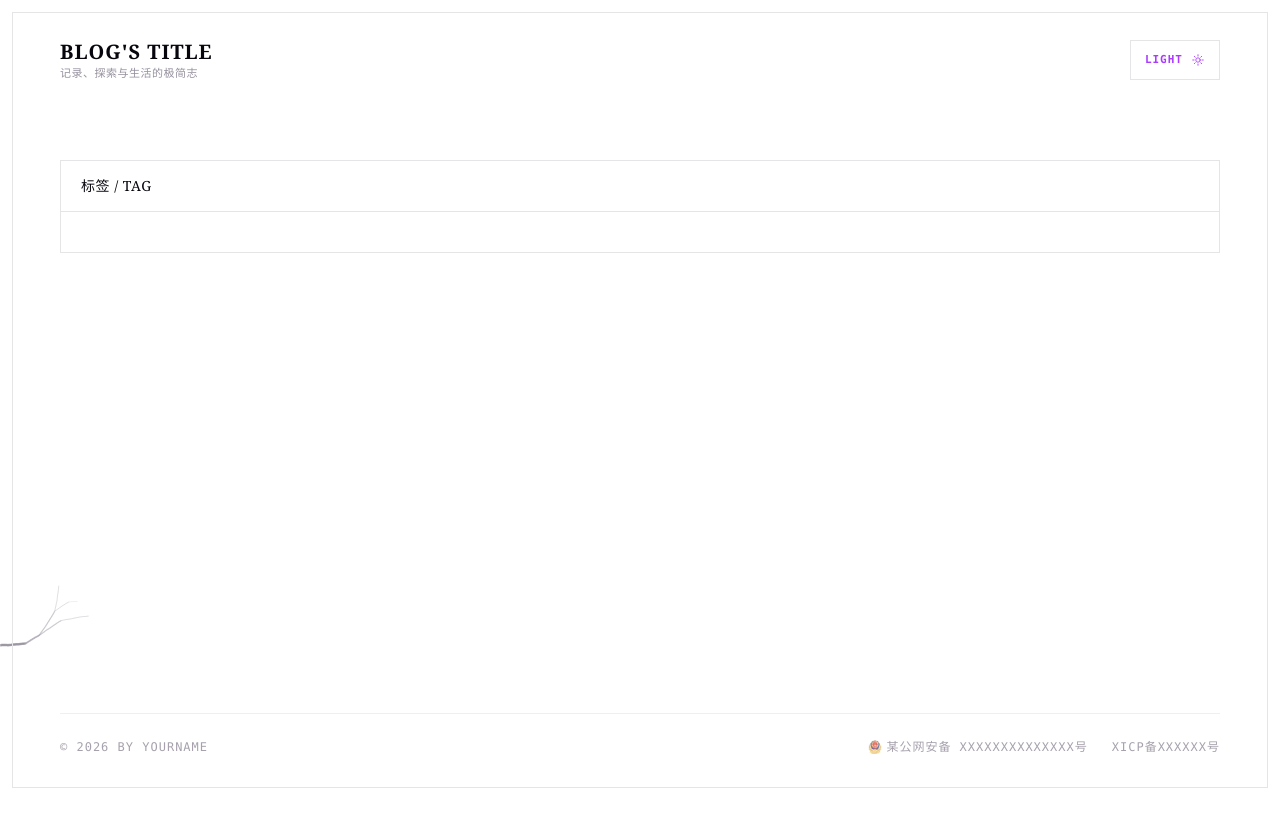
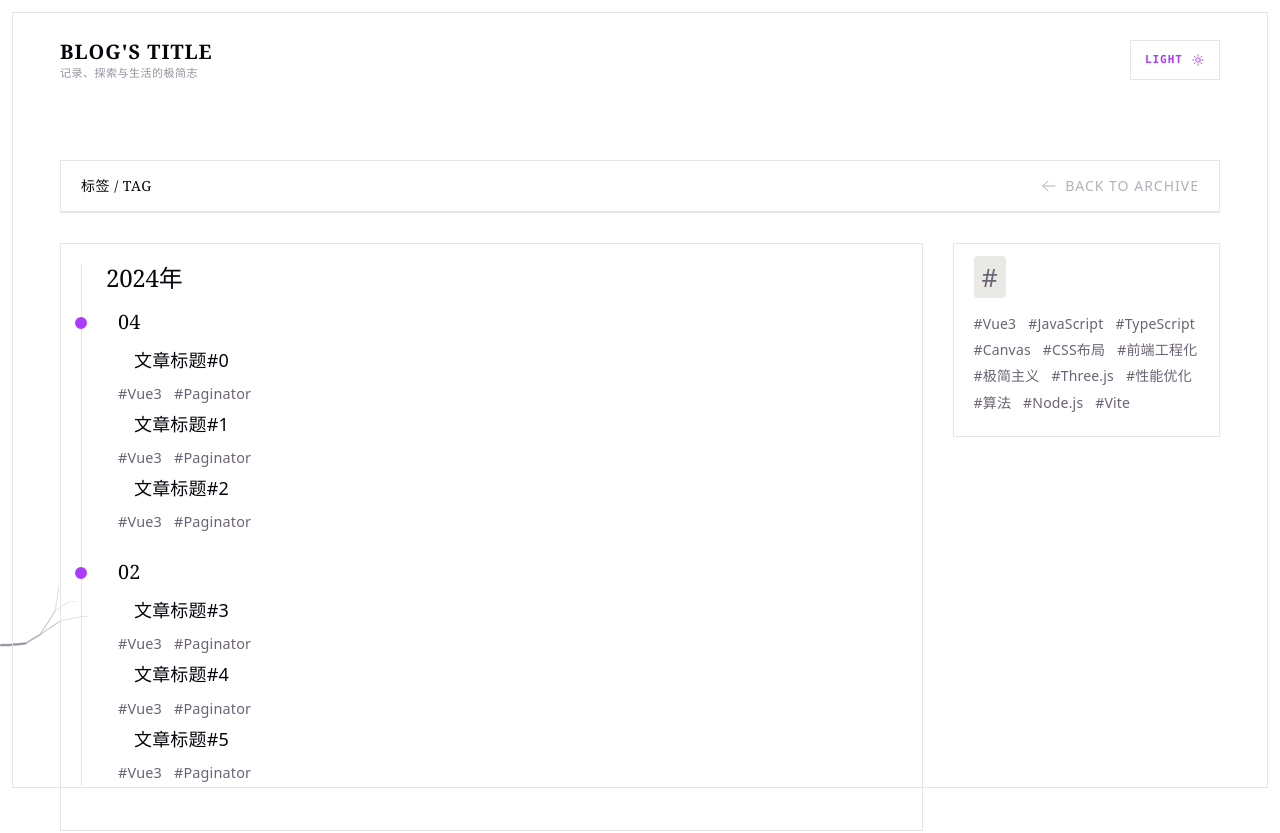
Before and after one commit to zoeTDI/blog-project-web, a Vue app: page /#/tag in a window 1280 px wide. Shown: the top 833 px of the page. Before the commit the page ends 800 px from the top, so only its background shows below. Built offline with nearby package versions, Linux system fonts and the light colour scheme.

Commit message:
refactor(ByTag): 添加了时间轴用于显示该标签下的文章 - 添加标签区域，用于显示全部标签并突出显示当前区域

```diff
--- a/src/views/byTag/ByTag.vue
+++ b/src/views/byTag/ByTag.vue
@@ -1,10 +1,14 @@
 <script setup lang="ts">
 import {onMounted, ref} from "vue";
-import {useRoute, useRouter} from "vue-router";
+import {useRoute} from "vue-router";
 import {useLoadingStore} from "@/store/useLoadingStore.ts";
 import {CaRow} from "@/components/ca/CaRow";
 import {CaCol} from "@/components/ca/caCol";
 import {CaSection} from "@/components/ca/caSection";
+import {ArrowLeftIcon} from "@heroicons/vue/24/outline";
+import CaTimeLine from "@/components/ca/caTimeline/src/CaTimeLine.vue";
+import type {TimelineGroup} from "@/components/ca/caTimeline";
+import {mockApiFetch} from "@/utils/mock.ts";
 
 const route = useRoute();
 const loadingStore = useLoadingStore();
@@ -14,8 +18,76 @@ const getTagName = () => {
   return route.query?.name || '';
 }
 
-onMounted(() => {
-  console.log(route.query);
+const tagList = ref([]);
+const timeLineData = ref<TimelineGroup[]>([
+  {
+    title: '2024年',
+    items: [
+      {
+        itemTitle: '04',
+        values: [
+          {
+            id: '1',
+            title: '文章标题#0',
+            tags: ['Vue3', 'Paginator']
+          },
+          {
+            id: '2',
+            title: '文章标题#1',
+            tags: ['Vue3', 'Paginator']
+          },
+          {
+            id: '3',
+            title: '文章标题#2',
+            tags: ['Vue3', 'Paginator']
+          }
+        ]
+      },
+      {
+        itemTitle: '02',
+        values: [
+          {
+            id: '4',
+            title: '文章标题#3',
+            tags: ['Vue3', 'Paginator']
+          },
+          {
+            id: '5',
+            title: '文章标题#4',
+            tags: ['Vue3', 'Paginator']
+          },
+          {
+            id: '6',
+            title: '文章标题#5',
+            tags: ['Vue3', 'Paginator']
+          }
+        ]
+      }
+    ]
+  }
+])
+
+const mockData = [
+  {id: 1, name: 'Vue3', count: 25},
+  {id: 2, name: 'JavaScript', count: 30},
+  {id: 3, name: 'TypeScript', count: 18},
+  {id: 4, name: 'Canvas', count: 12},
+  {id: 5, name: 'CSS布局', count: 22},
+  {id: 6, name: '前端工程化', count: 8},
+  {id: 7, name: '极简主义', count: 15},
+  {id: 8, name: 'Three.js', count: 5},
+  {id: 9, name: '性能优化', count: 14},
+  {id: 10, name: '算法', count: 6},
+  {id: 11, name: 'Node.js', count: 10},
+  {id: 12, name: 'Vite', count: 20},
+];
+
+onMounted(async () => {
+  tagList.value = await mockApiFetch(mockData, 800);
+  tagList.value.filter((item) => {
+    let id = route.query?.id || -1;
+    return item != id;
+  })
   loadingStore.endLoading();
 })
 
@@ -25,20 +97,51 @@ onMounted(() => {
   <div class="by-tag">
     <ca-row>
       <ca-col>
-        <ca-section>
-          <template #title>标签 / TAG {{getTagName()}}</template>
+        <ca-section :has-content="false">
+          <template #title>标签 / TAG {{ getTagName() }}</template>
           <template #subtitle>
-
+            <router-link class="back-to-archives" :to="{name: 'Archives'}">
+              <arrow-left-icon class="icon"/>
+              Back to Archive
+            </router-link>
           </template>
         </ca-section>
       </ca-col>
     </ca-row>
-    <ca-row>
-      <ca-col>
-
+    <ca-row style="margin-top: 30px;" :gap="30">
+      <ca-col :span="18">
+        <ca-section>
+          <ca-time-line :data="timeLineData">
+            <template #default="{item}">
+              <router-link :to="item.to || {}" class="custom-card-link">
+                <span class="post-date">{{ item.date }}</span>
+                <span class="post-title">{{ item.title }}</span>
+                <div class="post-tags">
+                <span v-for="tag in item.tags" :key="tag" class="post-tag">
+                  #{{ tag }}
+                </span>
+                </div>
+              </router-link>
+            </template>
+          </ca-time-line>
+        </ca-section>
       </ca-col>
-      <ca-col>
-
+      <ca-col :span="6">
+        <ca-row :gap="8">
+          <ca-col>
+            <ca-section>
+              <span class="current-tag">#{{ getTagName() }}</span>
+              <div class="other-tags">
+                <span class="other-tags__item" v-for="item in tagList.filter((tag) => tag?.id != route.query?.id)"
+                      :key="item.id">
+                  <router-link :to="{name: 'Tag', query: {...item}}">
+                  #{{ item?.name || '' }}
+                  </router-link>
+                </span>
+              </div>
+            </ca-section>
+          </ca-col>
+        </ca-row>
       </ca-col>
     </ca-row>
   </div>
@@ -50,4 +153,66 @@ onMounted(() => {
   margin: 0 auto;
   padding: 40px 20px;
 }
+
+.back-to-archives {
+  display: flex;
+  align-items: center;
+  text-transform: uppercase;
+}
+
+.back-to-archives .icon {
+  margin-right: 8px;
+  height: 16px;
+}
+
+.post-date {
+  font-size: 0.85em;
+  font-family: var(--mono);
+  color: var(--text);
+  margin-right: 16px;
+  opacity: 0.7;
+}
+
+.post-title {
+  font-weight: 500;
+  color: var(--text-h);
+}
+
+.post-tags {
+  margin-top: 6px;
+  display: flex;
+  gap: 12px;
+}
+
+.post-tag {
+  font-size: 0.8em;
+  transition: all 0.2s ease;
+}
+
+.post-tag:hover {
+  color: var(--accent);
+}
+
+.current-tag {
+  font-size: 1.4em;
+  background-color: #E9E9E5;
+  padding: 4px 8px;
+  border-radius: 4px;
+}
+
+.other-tags {
+  margin-top: 18px;
+  display: flex;
+  flex-wrap: wrap;
+  column-gap: 12px;
+  font-size: 14px;
+}
+
+.other-tags__item {
+  transition: all .3s ease;
+}
+
+.other-tags__item:hover {
+  color: var(--accent);
+}
 </style>
```
